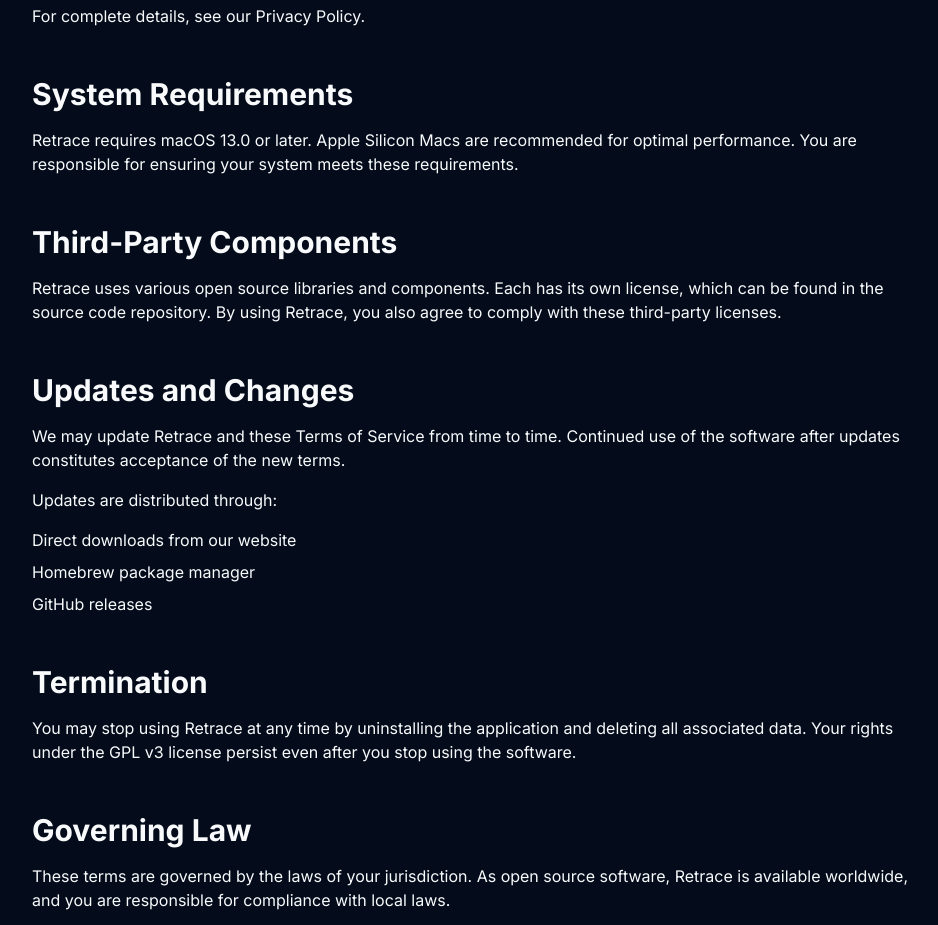
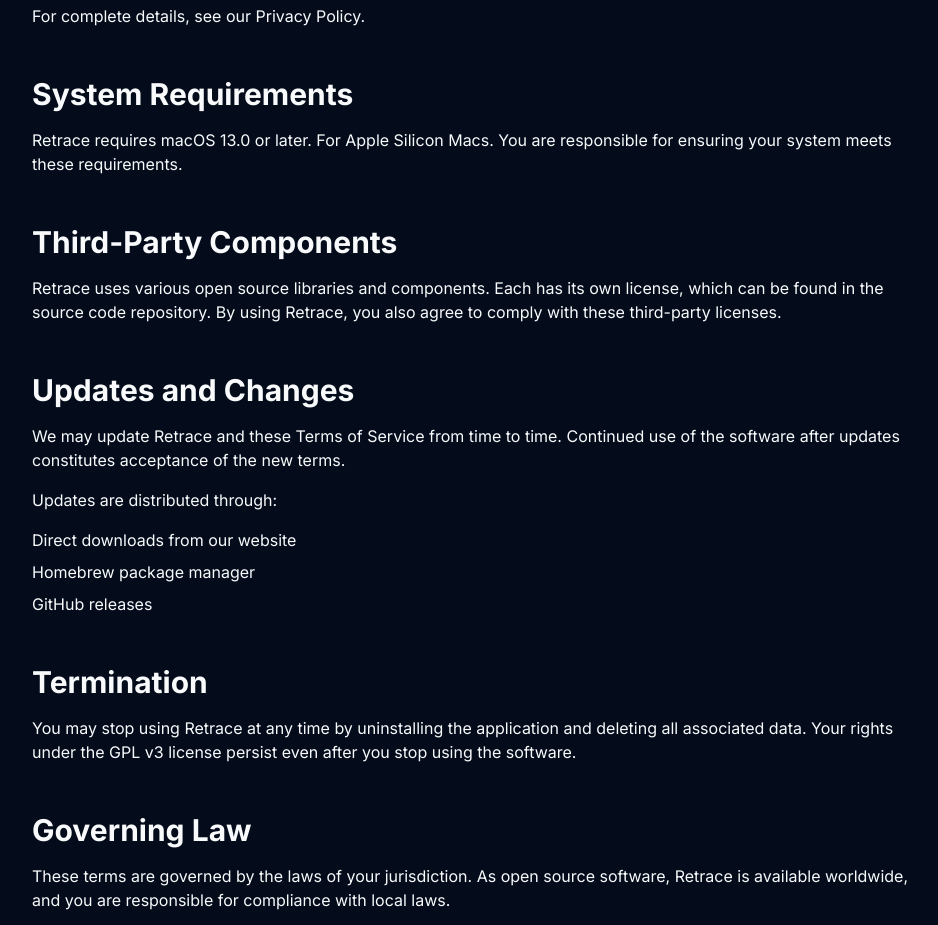
Before and after one commit to haseab/retrace-frontend, a Next.js app: page /terms in a window 1280 px wide. Shown: the part 2100-3025 px from the top of the page, without its empty margins (160-1098 px from the left). Built offline with nearby package versions, Linux system fonts and the light colour scheme.

Commit message:
update sections on apple silicon

```diff
--- a/src/app/faq/page.tsx
+++ b/src/app/faq/page.tsx
@@ -59,7 +59,7 @@
     questions: [
       {
         q: "What are the system requirements?",
-        a: "Minimum: macOS 13.0 (Ventura), 4GB RAM, 2GB free disk space. Recommended: Apple Silicon Mac (M1 or later), 8GB+ RAM, 10GB+ free disk space for history storage.",
+        a: "Minimum: macOS 13.0 (Ventura), 4GB RAM, 2GB free disk space. Strongly Recommended: Apple Silicon Mac (M1 or later), 8GB+ RAM, 10GB+ free disk space for history storage.",
       },
       {
         q: "How much disk space does it use?",
@@ -75,7 +75,7 @@
       },
       {
         q: "Can I use it on Intel Macs?",
-        a: "Yes, Retrace supports both Intel and Apple Silicon Macs running macOS 13.0 or later. However, performance is significantly better on Apple Silicon due to hardware-accelerated machine learning for OCR.",
+        a: "Retrace has only been tested on Apple Silicon Macs and cannot guarantee that it will work on Intel Macs. All operations are optimized for Apple Silicon.",
       },
       {
         q: "Does it work with multiple monitors?",
@@ -121,7 +121,7 @@
       },
       {
         q: "High CPU/memory usage",
-        a: "OCR processing can be CPU-intensive, especially on Intel Macs. You can reduce the capture frequency in Settings to decrease resource usage. On Apple Silicon, this should rarely be an issue.",
+        a: "OCR processing can be CPU-intensive, especially on Intel Macs. You can reduce the capture frequency in Settings to decrease resource usage. However on Apple Silicon, this should rarely be an issue.",
       },
       {
         q: "How to completely uninstall",
--- a/src/app/terms/page.tsx
+++ b/src/app/terms/page.tsx
@@ -188,9 +188,9 @@
             <section className="mt-12 space-y-4">
               <h2 className="text-3xl font-bold">System Requirements</h2>
               <p>
-                Retrace requires macOS 13.0 or later. Apple Silicon Macs are
-                recommended for optimal performance. You are responsible for
-                ensuring your system meets these requirements.
+                Retrace requires macOS 13.0 or later. For Apple Silicon Macs.
+                You are responsible for ensuring your system meets these
+                requirements.
               </p>
             </section>
 
--- a/src/components/sections/hero-base.tsx
+++ b/src/components/sections/hero-base.tsx
@@ -2,9 +2,7 @@
 
 import { Badge } from "@/components/ui/badge";
 import { DownloadButton } from "@/components/ui/download-button";
-import {
-  TooltipProvider,
-} from "@/components/ui/tooltip";
+import { TooltipProvider } from "@/components/ui/tooltip";
 import { motion } from "framer-motion";
 import { Check, Copy } from "lucide-react";
 import { useState } from "react";
@@ -153,7 +151,7 @@
               </div>
 
               <p className="text-sm sm:text-base text-muted-foreground mt-2">
-                macOS 13.0+ • Apple Silicon Recommended
+                macOS 13.0+ • Apple Silicon
               </p>
             </motion.div>
           </div>
```
